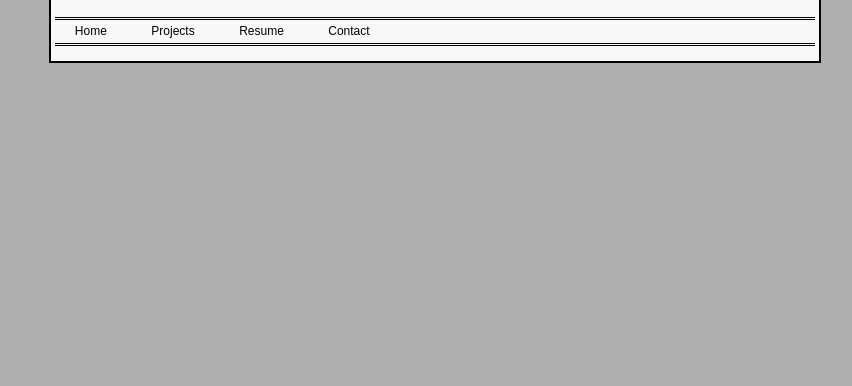
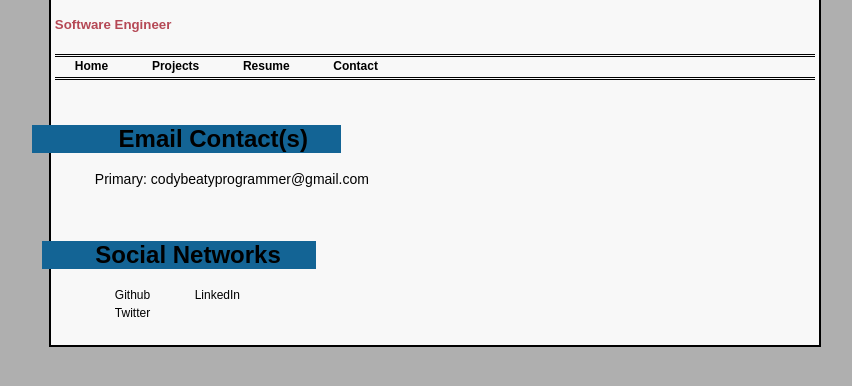
Before and after one commit to GalacticInferno/GalacticInferno.github.io, a plain HTML site: page contact.html in a window 1280 px wide. Shown: the part 68-454 px from the top of the page, without its empty margins (205-1057 px from the left). Drawn offline with Linux system fonts and the light colour scheme.

Commit message:
first iteration of contact.html

```diff
--- a/contact.html
+++ b/contact.html
@@ -13,6 +13,7 @@
 			<header>
 				<!--Banner -->
 				<h1 class="logo">Cody Beaty</h1>
+				<h5 class="sub-logo">Software Engineer<h5>
 				<!--navigation bar of Homepage -->
 				<nav>
 					<ul class="navigationHome">
@@ -25,6 +26,26 @@
 			</header>
 		</div><!--end wrapper -->
 	</section><!--end introSection -->
+
+	<section class="contact">
+		<div class="wrapper">
+			<div class="emailWrapper">
+				<h2 class="emailTitle">Email Contact(s)</h2>
+				<ul class="emailContact">
+					<p>Primary: codybeatyprogrammer@gmail.com</p>
+				</ul>
+			</div>
+			<div class="socialWrapper">
+				<h2 class="socialTitle">Social Networks</h2>
+				<ul class="socialNetworks">
+					<ui class=""><a href="https://github.com/GalacticInferno">Github</a><ui>
+					<ui class=""><a href="https://ca.linkedin.com/in/cody-beaty-189094120">LinkedIn</a><ui>
+					<ui class=""><a href="https://twitter.com/CodyBeaty2">Twitter</a><ui>
+				</ul>
+			</div>
+
+		</div>
+	</section>
 </body>
 
 </html>
--- a/css/contactStyle.css
+++ b/css/contactStyle.css
@@ -43,8 +43,8 @@ h2 {
 	background-color: #136495;
 	text-align: center;
 
-	margin-right: 50%;
-	margin-left: -5%;
+	/**margin-right: 50%;
+	margin-left: -5%;**/
 	padding-left: 7%;
 
 	min-width: 100px;
@@ -58,11 +58,9 @@ h3 {
 }
 /* Paragraph */
 p {
-	font-size: 10px;
+	font-size: 14px;
 	line-height: 20px;
 	padding-bottom: 5%;
-
-	border-bottom: 1px dotted #B54855;
 }
 /* Links */
 a {
@@ -88,6 +86,26 @@ a.hover {
 	border-top: 2px double #000000;
 }
 
+.socialwrapper {
+	margin: 0 auto;
+}
+
+.socialWrapper {
+	margin: 0 500px 0 0;
+}
+
+.emailTitle {
+	margin: 0 68% 0 -3%;
+	min-width: 256px;
+	max-width: 256px;
+}
+
+.socialTitle {
+	margin: 0 25% 0 -5%;
+	min-width: 256px;
+	max-width: 256px;
+}
+
 .footer {
 	border-bottom: 2px double #000000;
 }
@@ -100,3 +118,8 @@ a.hover {
 	padding: .1% 0 .5% 0;
 	margin: 0 auto;
 }
+
+.sub-logo {
+	margin: 0 auto;
+	color: #B54855;
+}
--- a/css/mainStyle.css
+++ b/css/mainStyle.css
@@ -126,3 +126,8 @@ a.hover {
 	padding: .1% 0 .5% 0;
 	margin: 0 auto;
 }
+
+.sub-logo {
+	margin: 0 auto;
+	color: #B54855;
+}
--- a/css/projectStyle.css
+++ b/css/projectStyle.css
@@ -120,3 +120,8 @@ a.hover {
 	padding: .1% 0 .5% 0;
 	margin: 0 auto;
 }
+
+.sub-logo {
+	margin: 0 auto;
+	color: #B54855;
+}
--- a/css/resume.css
+++ b/css/resume.css
@@ -100,3 +100,8 @@ a.hover {
 	padding: .1% 0 .5% 0;
 	margin: 0 auto;
 }
+
+.sub-logo {
+	margin: 0 auto;
+	color: #B54855;
+}
--- a/js/resumeButton.js
+++ /dev/null
@@ -1,3 +0,0 @@
-function resumeButton(){
-	document.getElementId("resume").onclick = location.href = 'resume.html';
-}
```
Also changed, not shown: index.html (+1 -0 lines), personalProjects.html (+1 -0 lines), resume.html (+1 -0 lines).
